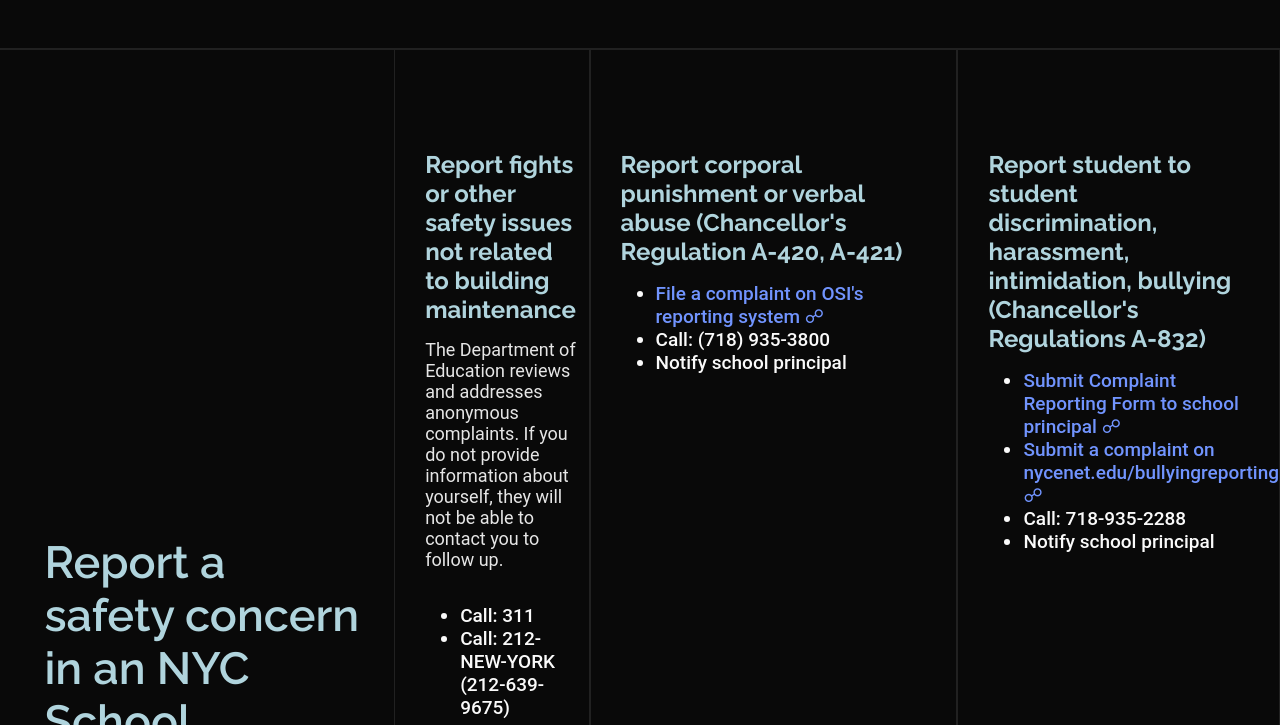
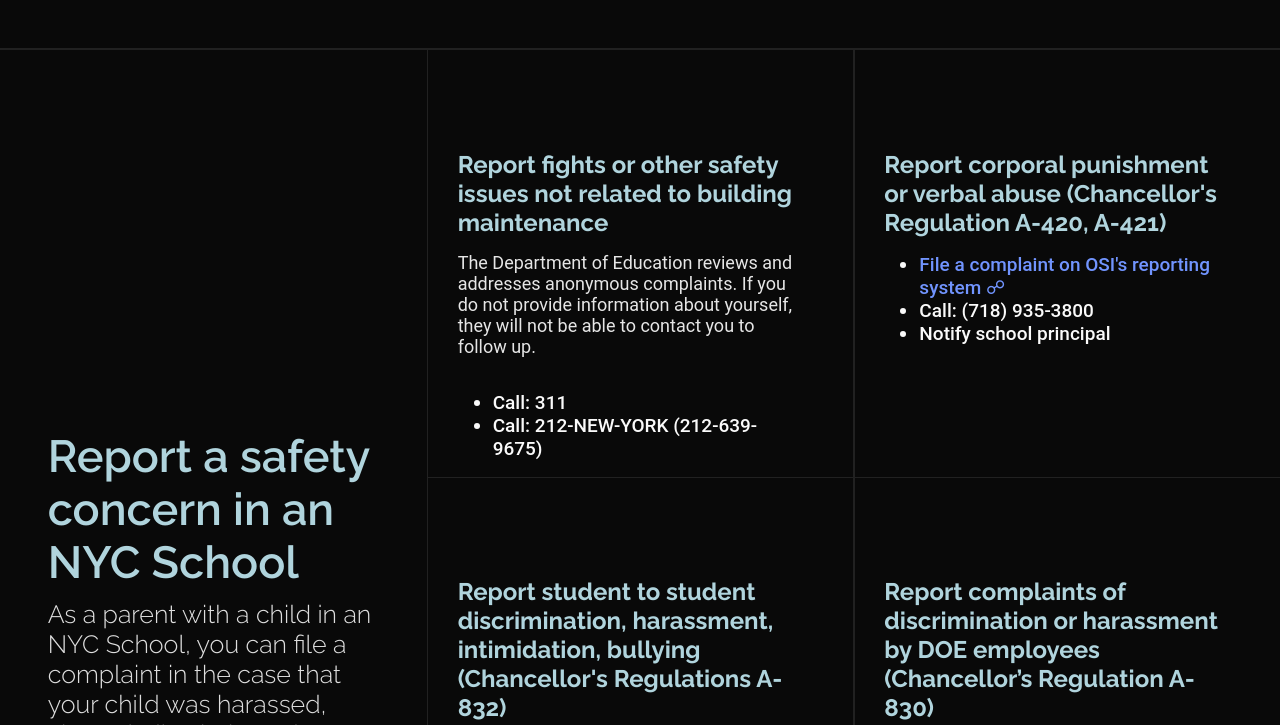
Before and after one commit to Jusmanov/school-safety-nyc, a plain HTML site: page index.html in a window 1280 px wide. Shown: the part 1707-2432 px from the top of the page. Drawn offline with nearby package versions, Linux system fonts and the light colour scheme; no server answers.

Commit message:
Update style.css

```diff
--- a/style.css
+++ b/style.css
@@ -74,7 +74,7 @@ body{
 	font-size: 20px;
 	font-weight: 600;
 	font-family: "Noto Sans", sans-serif;
-	top: 70%;
+	top: 75%;
 	left: 1.5%;
 	background-color: #0a0a0a;
 	border: 3px solid #262626;
@@ -177,8 +177,9 @@ iframe {
 }
 
 .report {
+	position: relative;
 	width: 100%;
-	height: 1000px;
+	height: 100%;
 	display: grid;
 	grid-template-columns: 1fr 2fr;
 	background-color: #090909;
@@ -217,8 +218,7 @@ iframe {
 
 .report-right {
 	display: grid;
-	grid-template-rows: 1fr 1fr;
-	grid-template-columns: 1fr 1fr 1fr;
+	grid-template-columns: 1fr 1fr;
 	height: 100%;
 }
 
@@ -228,6 +228,8 @@ iframe {
 	font-family: 'Raleway', sans-serif;
 	display: flex;
 	flex-direction: column;
+	width: 100%;
+	height: 100%;
 }
 
 .report-choice h3 {
@@ -301,6 +303,7 @@ iframe {
 }
 
 .report2 {
+	position: relative;
 	width: 100%;
 	height: 600px;
 	display: grid;
```
